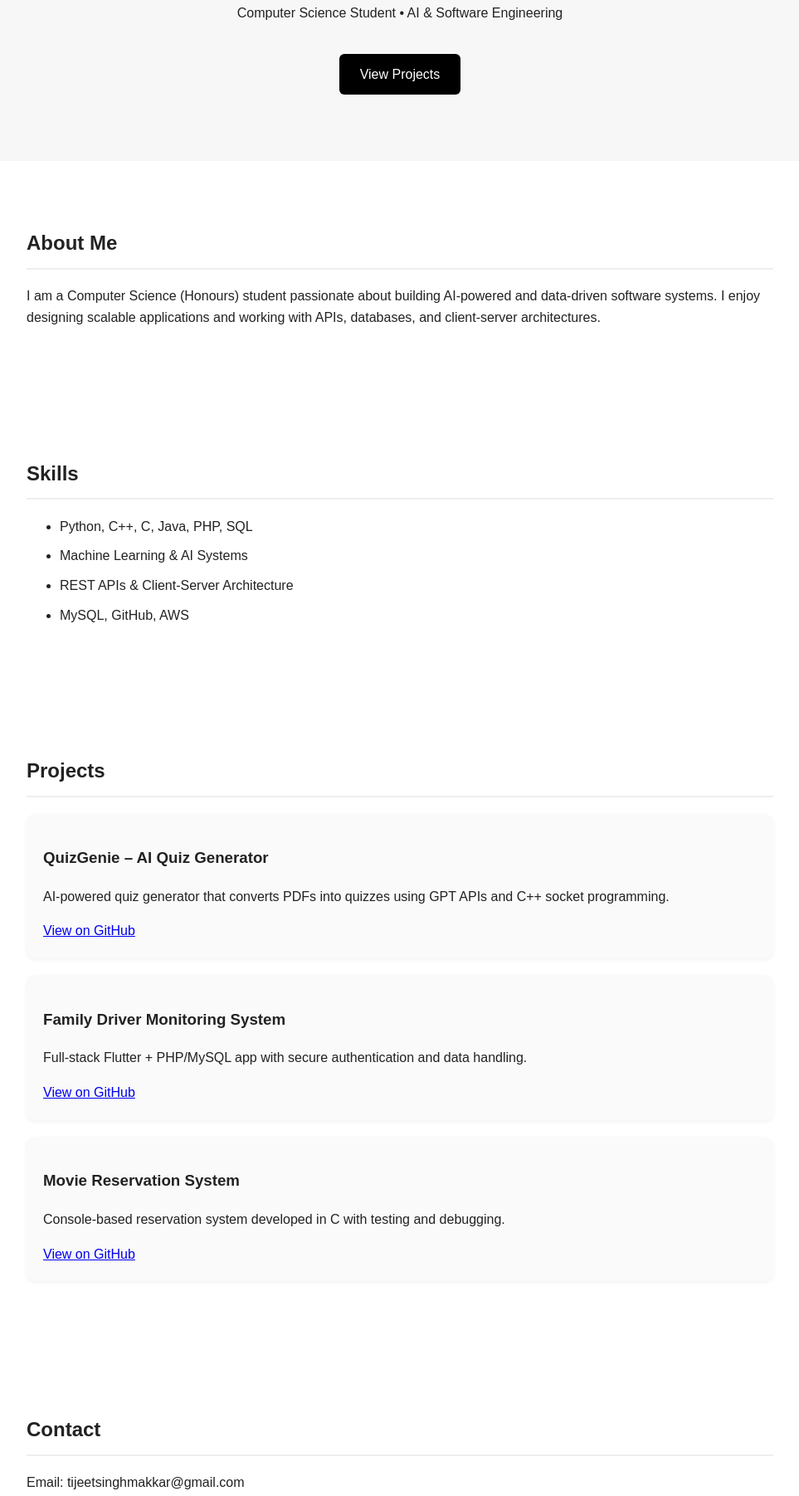
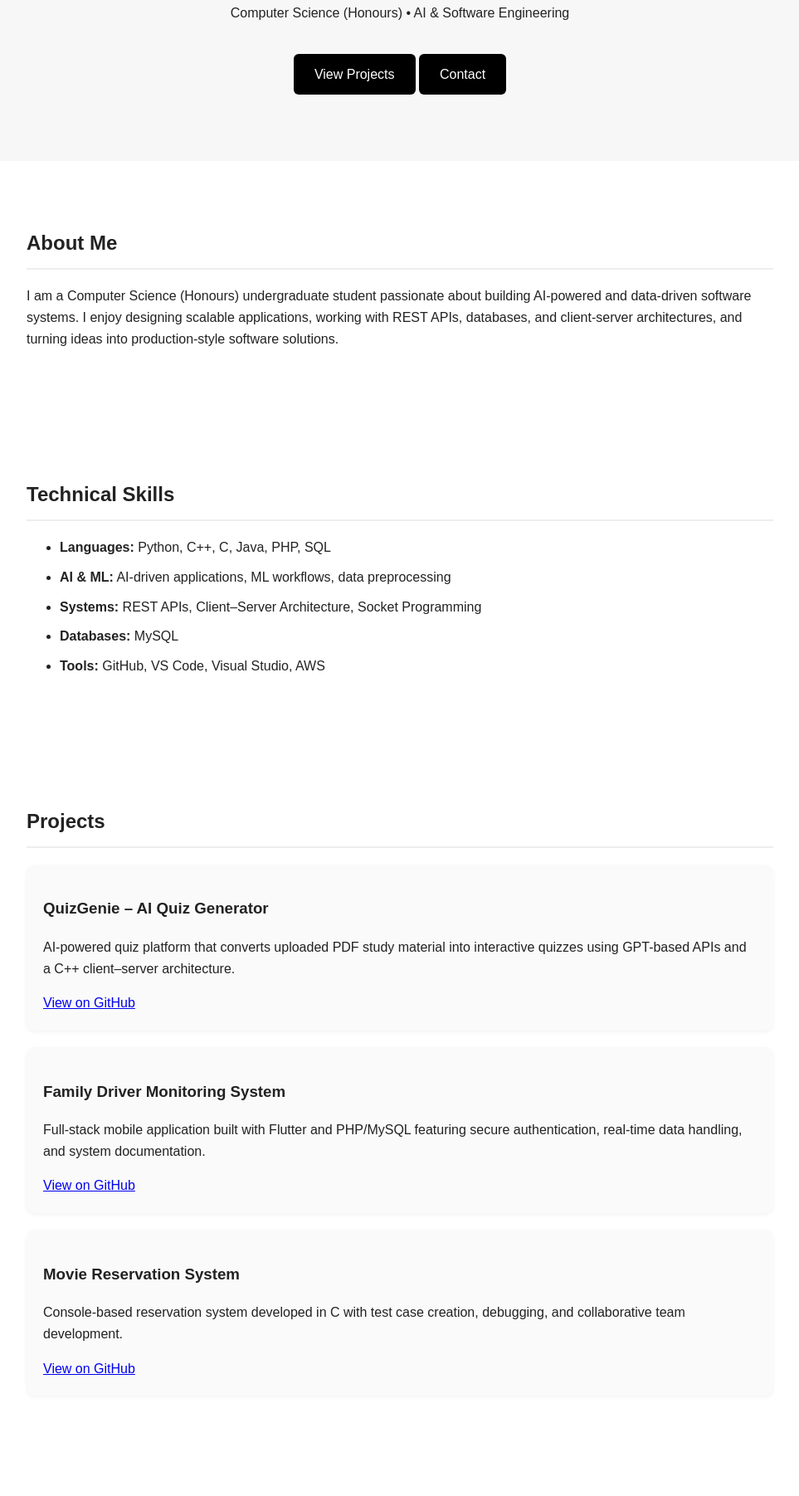
Before and after one commit to tijeets21/tijeetsinghmakkar.github.io, a plain HTML site: page index.html in a window 1280 px wide. Shown: the part 171-1974 px from the top of the page at 83% size, without its empty margins (158-1121 px from the left). Drawn offline with Linux system fonts and the light colour scheme.

Commit message:
Update index.html

```diff
--- a/index.html
+++ b/index.html
@@ -3,33 +3,38 @@
 <head>
   <meta charset="UTF-8" />
   <meta name="viewport" content="width=device-width, initial-scale=1.0" />
-    <title>Tijeet Singh | Portfolio</title>
+  <title>Tijeet Singh Makkar | Portfolio</title>
   <link rel="stylesheet" href="style.css" />
 </head>
 <body>
+
 <header>
   <h1>Tijeet Singh Makkar</h1>
-      <p>Computer Science Student • AI & Software Engineering</p>
+  <p>Computer Science (Honours) • AI & Software Engineering</p>
+  <div>
     <a class="btn" href="#projects">View Projects</a>
+    <a class="btn" href="#contact">Contact</a>
+  </div>
 </header>
 
 <section id="about">
   <h2>About Me</h2>
   <p>
-        I am a Computer Science (Honours) student passionate about building
-        AI-powered and data-driven software systems. I enjoy designing scalable
-        applications and working with APIs, databases, and client-server
-        architectures.
+    I am a Computer Science (Honours) undergraduate student passionate about building
+    AI-powered and data-driven software systems. I enjoy designing scalable applications,
+    working with REST APIs, databases, and client-server architectures, and turning ideas
+    into production-style software solutions.
   </p>
 </section>
 
 <section id="skills">
-      <h2>Skills</h2>
+  <h2>Technical Skills</h2>
   <ul>
-        <li>Python, C++, C, Java, PHP, SQL</li>
-        <li>Machine Learning & AI Systems</li>
-        <li>REST APIs & Client-Server Architecture</li>
-        <li>MySQL, GitHub, AWS</li>
+    <li><b>Languages:</b> Python, C++, C, Java, PHP, SQL</li>
+    <li><b>AI & ML:</b> AI-driven applications, ML workflows, data preprocessing</li>
+    <li><b>Systems:</b> REST APIs, Client–Server Architecture, Socket Programming</li>
+    <li><b>Databases:</b> MySQL</li>
+    <li><b>Tools:</b> GitHub, VS Code, Visual Studio, AWS</li>
   </ul>
 </section>
 
@@ -39,17 +44,17 @@
   <div class="card">
     <h3>QuizGenie – AI Quiz Generator</h3>
     <p>
-          AI-powered quiz generator that converts PDFs into quizzes using GPT
-          APIs and C++ socket programming.
+      AI-powered quiz platform that converts uploaded PDF study material into
+      interactive quizzes using GPT-based APIs and a C++ client–server architecture.
     </p>
-        <a href="#" target="_blank">View on GitHub</a>
+    <a href="https://github.com/tijeets21/QuizGenie-AI-Quiz-Generator" target="_blank">View on GitHub</a>
   </div>
 
   <div class="card">
     <h3>Family Driver Monitoring System</h3>
     <p>
-          Full-stack Flutter + PHP/MySQL app with secure authentication and data
-          handling.
+      Full-stack mobile application built with Flutter and PHP/MySQL featuring secure
+      authentication, real-time data handling, and system documentation.
     </p>
     <a href="#" target="_blank">View on GitHub</a>
   </div>
@@ -57,21 +62,24 @@
   <div class="card">
     <h3>Movie Reservation System</h3>
     <p>
-          Console-based reservation system developed in C with testing and
-          debugging.
+      Console-based reservation system developed in C with test case creation,
+      debugging, and collaborative team development.
     </p>
     <a href="#" target="_blank">View on GitHub</a>
   </div>
+
 </section>
 
 <section id="contact">
   <h2>Contact</h2>
-      <p>Email: tijeetsinghmakkar@gmail.com</p>
-      <p>LinkedIn: Add your link here</p>
+  <p>Email: <a href="mailto:tijeetsinghmakkar@gmail.com">tijeetsinghmakkar@gmail.com</a></p>
+  <p>LinkedIn: <a href="https://linkedin.com/in/YOUR-LINK" target="_blank">View Profile</a></p>
+  <p>GitHub: <a href="https://github.com/tijeets21" target="_blank">tijeets21</a></p>
 </section>
 
 <footer>
   <p>© 2025 Tijeet Singh Makkar</p>
 </footer>
+
 </body>
 </html>
```
Lines whose indentation alone changed are shown as unchanged.
